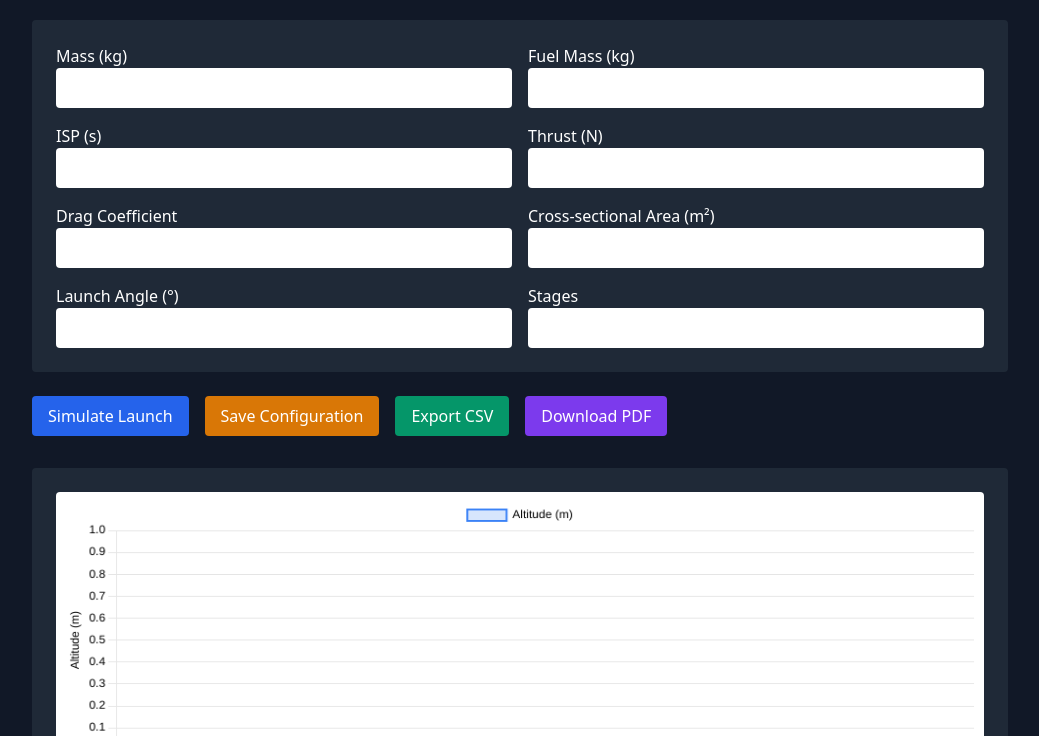
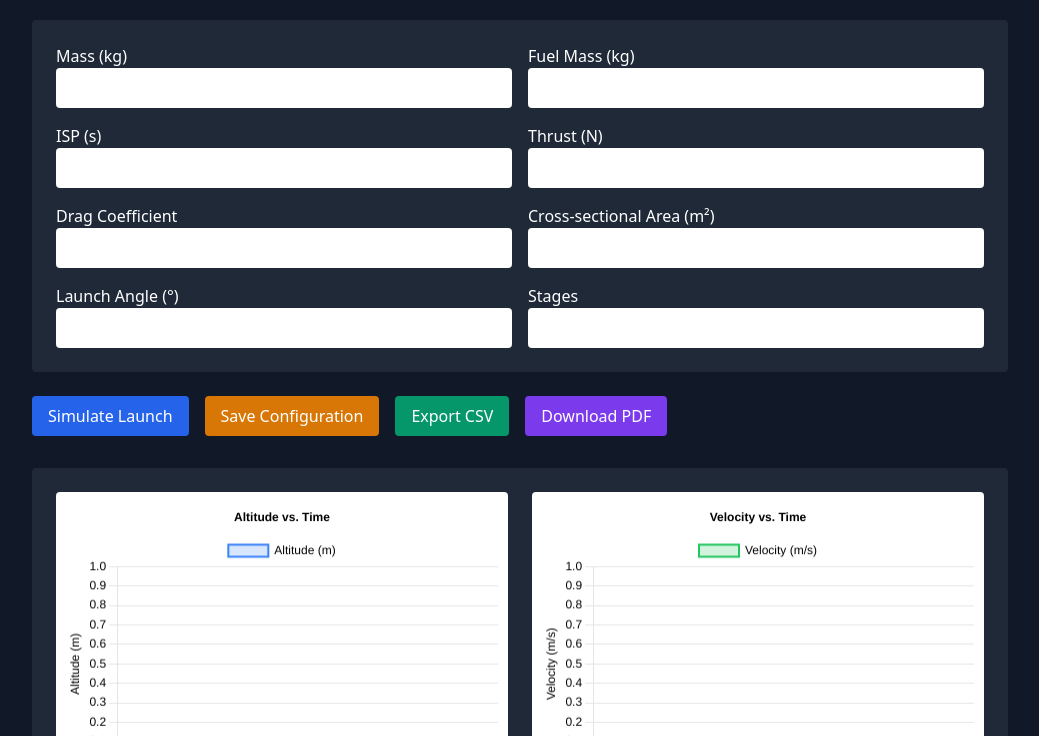
Before and after one commit to Pragyan-net/Rocketry, a plain HTML site: page index.html in a window 1280 px wide. Both pictures are taken after a click on the button "Simulate Launch". Shown: the part 64-800 px from the top of the page, without its empty margins (120-1159 px from the left). Drawn offline with nearby package versions, Linux system fonts and the light colour scheme.

Commit message:
Update index.html

```diff
--- a/index.html
+++ b/index.html
@@ -5,13 +5,10 @@
   <title>Rocket Launch Simulator</title>
   <meta name="viewport" content="width=device-width, initial-scale=1.0" />
 
-  <!-- TailwindCSS CDN -->
   <link href="https://cdn.jsdelivr.net/npm/tailwindcss@2.2.19/dist/tailwind.min.css" rel="stylesheet" />
 
-  <!-- Chart.js CDN -->
   <script src="https://cdn.jsdelivr.net/npm/chart.js"></script>
 
-  <!-- jsPDF and FileSaver for export -->
   <script src="https://cdnjs.cloudflare.com/ajax/libs/jspdf/2.5.1/jspdf.umd.min.js"></script>
   <script src="https://cdn.jsdelivr.net/npm/file-saver@2.0.5/dist/FileSaver.min.js"></script>
 </head>
@@ -54,15 +51,22 @@
       <button id="exportPdfBtn" class="bg-purple-600 hover:bg-purple-800 px-4 py-2 rounded">Download PDF</button>
     </div>
 
-    <div class="mt-8 bg-gray-800 p-6 rounded">
-      <canvas id="telemetryChart" height="100" class="bg-white p-2 rounded mb-6"></canvas>
+    <div class="mt-8 bg-gray-800 p-6 rounded grid grid-cols-1 md:grid-cols-2 gap-6">
+      <div class="bg-white p-2 rounded">
+        <canvas id="altitudeChart" height="200"></canvas>
+      </div>
+      <div class="bg-white p-2 rounded">
+        <canvas id="velocityChart" height="200"></canvas>
+      </div>
+      <div class="bg-white p-2 rounded">
+        <canvas id="accelerationChart" height="200"></canvas>
+      </div>
     </div>
   </main>
 
-  <!-- Inline JavaScript -->
   <script>
     const g0 = 9.81;
-    let chart;
+    let altitudeChart, velocityChart, accelerationChart;
 
     document.getElementById("simulateBtn").addEventListener("click", () => {
       const mass = parseFloat(document.getElementById("mass").value);
@@ -76,34 +80,49 @@
 
       const initialMass = mass + fuel;
       const burnTime = (fuel * isp * g0) / thrust;
-      const deltaV = isp * g0 * Math.log(initialMass / mass);
 
       // Basic simulation
       const telemetry = [];
       let time = 0, dt = 0.5;
-      let velocity = 0, altitude = 0;
+      let velocity = 0, altitude = 0, acceleration = 0;
       let currentMass = initialMass;
 
+      // Store previous acceleration for calculating current acceleration in the loop
+      let prevAcceleration = 0;
+
       while (currentMass > mass) {
-        const acc = (thrust - 0.5 * 1.225 * velocity ** 2 * cd * area - currentMass * g0) / currentMass;
-        velocity += acc * dt;
+        // Calculate drag force
+        const dragForce = 0.5 * 1.225 * velocity ** 2 * cd * area;
+        // Calculate net force
+        const netForce = thrust - dragForce - currentMass * g0;
+        // Calculate acceleration
+        acceleration = netForce / currentMass;
+        velocity += acceleration * dt;
         altitude += velocity * dt;
         currentMass -= (fuel / burnTime) * dt;
         time += dt;
-        telemetry.push({ time, velocity, altitude });
+        telemetry.push({ time, velocity, altitude, acceleration });
+
+        // A very simple approximation for max Q (maximum dynamic pressure).
+        // For a more accurate Max Q, you'd need to track dynamic pressure (0.5 * rho * v^2)
+        // and find its peak. Here we'll just log it for demonstration if you wanted to expand.
+        // const dynamicPressure = 0.5 * 1.225 * velocity ** 2; // For constant density, simplify.
       }
 
-      drawChart(telemetry);
+      drawCharts(telemetry);
       window.latestTelemetry = telemetry; // for export
     });
 
-    function drawChart(data) {
-      const ctx = document.getElementById('telemetryChart').getContext('2d');
+    function drawCharts(data) {
       const labels = data.map(d => d.time.toFixed(1));
       const altitudes = data.map(d => d.altitude.toFixed(2));
+      const velocities = data.map(d => d.velocity.toFixed(2));
+      const accelerations = data.map(d => d.acceleration.toFixed(2));
 
-      if (chart) chart.destroy();
-      chart = new Chart(ctx, {
+      // Altitude Chart
+      const altitudeCtx = document.getElementById('altitudeChart').getContext('2d');
+      if (altitudeChart) altitudeChart.destroy();
+      altitudeChart = new Chart(altitudeCtx, {
         type: 'line',
         data: {
           labels,
@@ -112,17 +131,89 @@
             data: altitudes,
             backgroundColor: 'rgba(59, 130, 246, 0.2)',
             borderColor: 'rgba(59, 130, 246, 1)',
-            borderWidth: 2
+            borderWidth: 2,
+            fill: true
           }]
         },
         options: {
           responsive: true,
           plugins: {
-            legend: { labels: { color: 'black' } }
+            legend: { labels: { color: 'black' } },
+            title: {
+              display: true,
+              text: 'Altitude vs. Time',
+              color: 'black'
+            }
           },
           scales: {
             x: { title: { display: true, text: 'Time (s)', color: 'black' }, ticks: { color: 'black' } },
-            y: { title: { display: true, text: 'Altitude (m)', color: 'black' }, ticks: { color: 'black' } }
+            y: { title: { display: true, text: 'Altitude (m)', color: 'black' }, ticks: { color: 'black' }, beginAtZero: true }
+          }
+        }
+      });
+
+      // Velocity Chart
+      const velocityCtx = document.getElementById('velocityChart').getContext('2d');
+      if (velocityChart) velocityChart.destroy();
+      velocityChart = new Chart(velocityCtx, {
+        type: 'line',
+        data: {
+          labels,
+          datasets: [{
+            label: 'Velocity (m/s)',
+            data: velocities,
+            backgroundColor: 'rgba(34, 197, 94, 0.2)',
+            borderColor: 'rgba(34, 197, 94, 1)',
+            borderWidth: 2,
+            fill: true
+          }]
+        },
+        options: {
+          responsive: true,
+          plugins: {
+            legend: { labels: { color: 'black' } },
+            title: {
+              display: true,
+              text: 'Velocity vs. Time',
+              color: 'black'
+            }
+          },
+          scales: {
+            x: { title: { display: true, text: 'Time (s)', color: 'black' }, ticks: { color: 'black' } },
+            y: { title: { display: true, text: 'Velocity (m/s)', color: 'black' }, ticks: { color: 'black' }, beginAtZero: true }
+          }
+        }
+      });
+
+      // Acceleration Chart
+      const accelerationCtx = document.getElementById('accelerationChart').getContext('2d');
+      if (accelerationChart) accelerationChart.destroy();
+      accelerationChart = new Chart(accelerationCtx, {
+        type: 'line',
+        data: {
+          labels,
+          datasets: [{
+            label: 'Acceleration (m/s²)',
+            data: accelerations,
+            backgroundColor: 'rgba(234, 179, 8, 0.2)',
+            borderColor: 'rgba(234, 179, 8, 1)',
+            borderWidth: 2,
+            fill: true
+          }]
+        },
+        options: {
+          responsive: true,
+          plugins: {
+            legend: { labels: { color: 'black' } },
+            title: {
+              display: true,
+              text: 'Acceleration vs. Time',
+              color: 'black'
+            }
+          },
+          scales: {
+            x: { title: { display: true, text: 'Time (s)', color: 'black' }, ticks: { color: 'black' } },
+            y: { title: { display: true, text: 'Acceleration (m/s²)', color: 'black' }, ticks: { color: 'black' } }
           }
         }
       });
@@ -131,8 +222,8 @@
     document.getElementById("exportCsvBtn").addEventListener("click", () => {
       const data = window.latestTelemetry || [];
       if (data.length === 0) return alert("Run simulation first.");
-      const rows = data.map(d => `${d.time},${d.velocity},${d.altitude}`);
-      const csv = "Time,Velocity,Altitude\n" + rows.join("\n");
+      const rows = data.map(d => `${d.time},${d.velocity},${d.altitude},${d.acceleration}`);
+      const csv = "Time (s),Velocity (m/s),Altitude (m),Acceleration (m/s²)\n" + rows.join("\n");
       const blob = new Blob([csv], { type: 'text/csv;charset=utf-8;' });
       saveAs(blob, "telemetry.csv");
     });
@@ -142,7 +233,7 @@
       const data = window.latestTelemetry || [];
       doc.text("Rocket Telemetry Report", 10, 10);
       data.slice(0, 30).forEach((d, i) => {
-        doc.text(`${d.time}s  |  V: ${d.velocity.toFixed(2)} m/s  |  Alt: ${d.altitude.toFixed(2)} m`, 10, 20 + i * 6);
+        doc.text(`${d.time}s | V: ${d.velocity.toFixed(2)} m/s | Alt: ${d.altitude.toFixed(2)} m | Acc: ${d.acceleration.toFixed(2)} m/s²`, 10, 20 + i * 6);
       });
       doc.save("report.pdf");
     });
```
